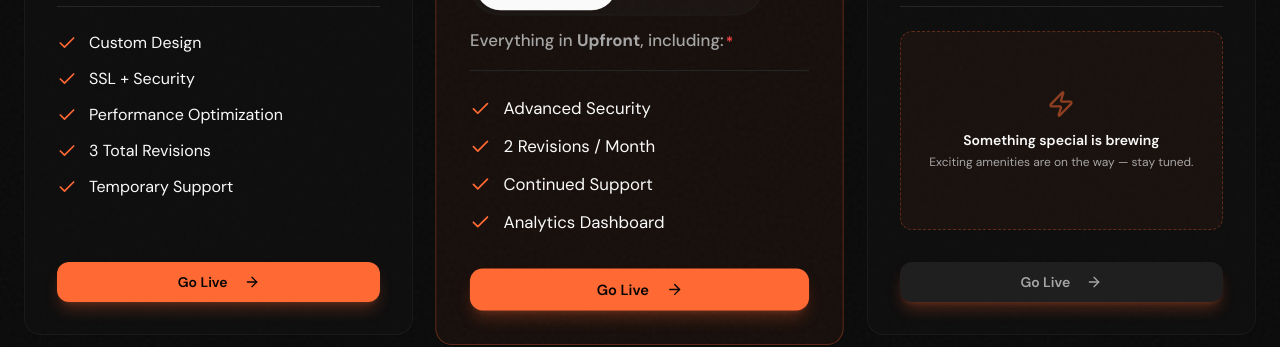
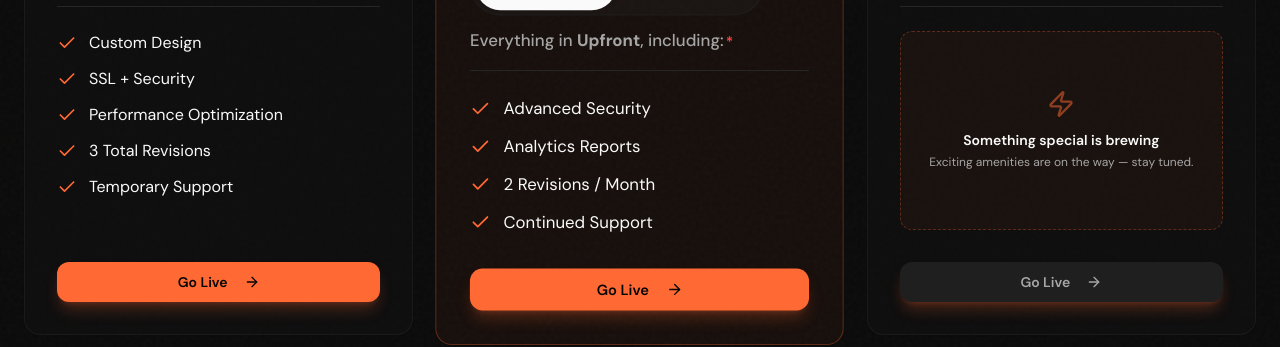
Before and after one commit to matrixfrr/GimmeASite, a Next.js app: page / in a window 1280 px wide. Shown: the part 3980-4327 px from the top of the page. Built offline with nearby package versions, Linux system fonts and the light colour scheme.

Commit message:
Monthly features: reorder and rename Analytics Reports

```diff
--- a/src/app/page.tsx
+++ b/src/app/page.tsx
@@ -557,9 +557,9 @@ function PricingSection({ onOpenPayment }: { onOpenPayment: (plan: "one-time" |
       description: "Everything in __Upfront__, including:",
       features: [
         "Advanced Security",
+        "Analytics Reports",
         "2 Revisions / Month",
         "Continued Support",
-        "Analytics Dashboard",
       ],
       popular: true,
     },
```
